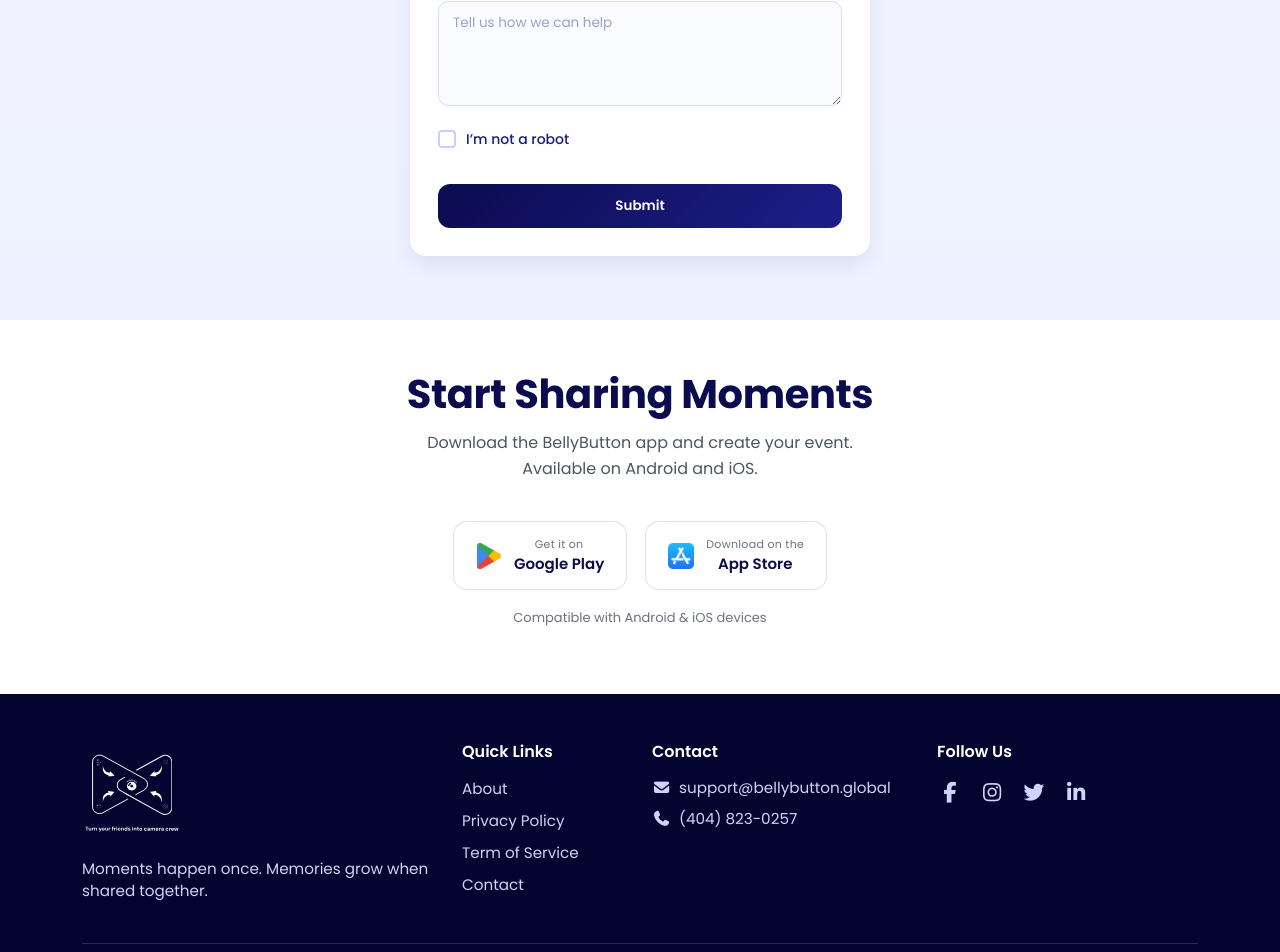
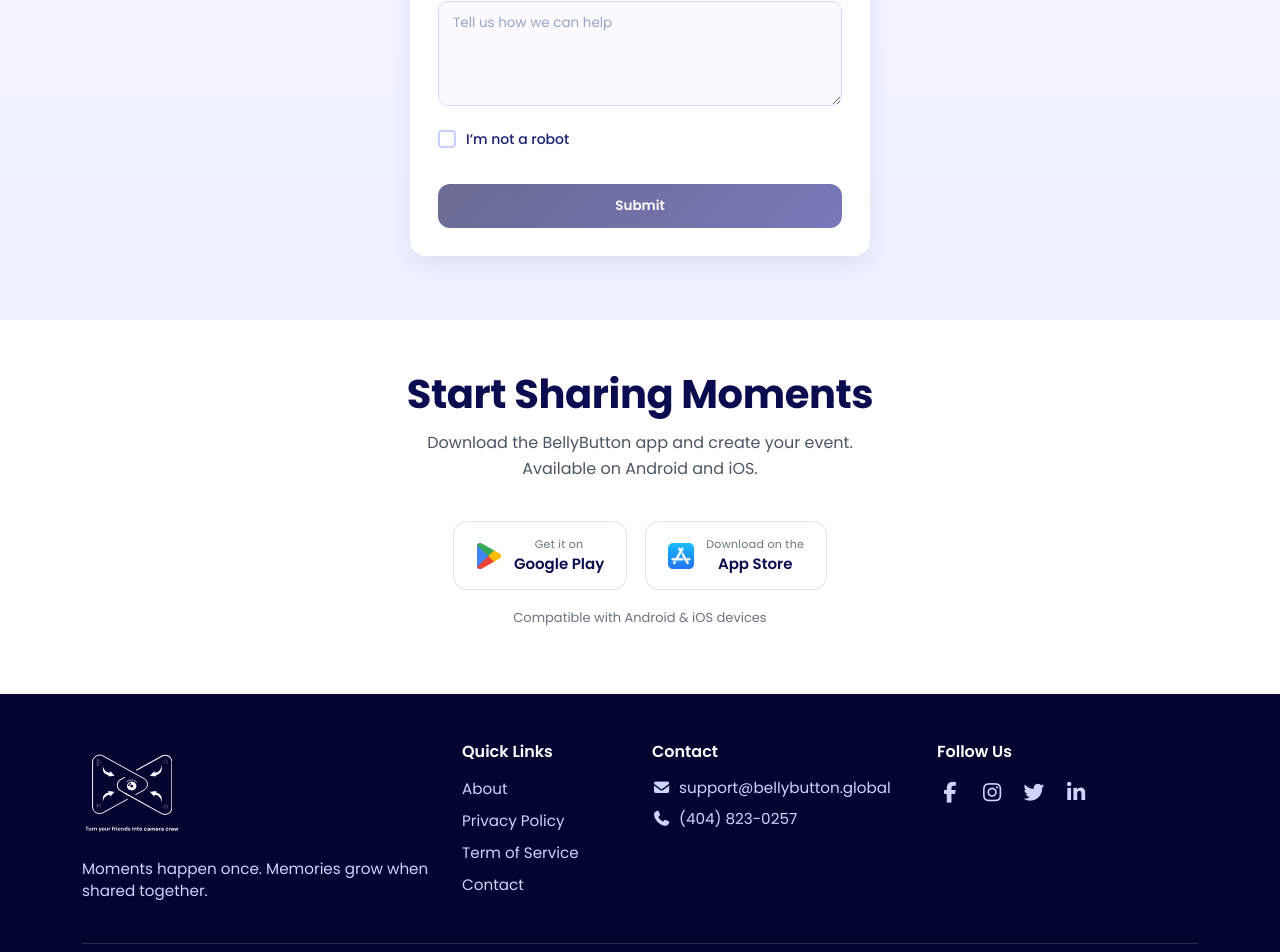
Before and after one commit to Sartaccel/Devbellybuttonstatic, a React (Create React App) app in the folder belly_static/: page / in a window 1280 px wide. Shown: the part 4975-5927 px from the top of the page. Built offline with nearby package versions, Linux system fonts and the light colour scheme.

Commit message:
new commit
new commit

```diff
--- a/belly_static/src/Components/Contact/Contact.css
+++ b/belly_static/src/Components/Contact/Contact.css
@@ -265,3 +265,8 @@
   color: #1a1f71;
   font-weight: 500;
 }
+
+.contact-btn:disabled {
+  cursor: not-allowed;
+  opacity: 0.6;
+}
--- a/belly_static/src/Components/Contact/Contact.jsx
+++ b/belly_static/src/Components/Contact/Contact.jsx
@@ -5,7 +5,7 @@
 
 function Contact() {
 
-  // ✅ 1️⃣ Anti-spam states (TOP)
+  // 🔐 Anti-spam
   const [human, setHuman] = useState(false);
   const [honeypot, setHoneypot] = useState("");
 
@@ -65,12 +65,10 @@
       return;
     }
 
-    // 🫙 4️⃣ Honeypot check (silent block)
-    if (honeypot) {
-      return;
-    }
+    // 🫙 Honeypot silent block
+    if (honeypot) return;
 
-    // ☑️ Checkbox check
+    // ☑️ Human check (extra safety)
     if (!human) {
       setAlert({
         show: true,
@@ -98,7 +96,7 @@
           phone: form.phone,
           message: form.message,
 
-          botcheck: "" // 🛡️ optional extra safety
+          botcheck: ""
         })
       });
 
@@ -153,7 +151,7 @@
 
       <form className="contact-form" onSubmit={handleSubmit}>
 
-        {/* 🫙 2️⃣ Honeypot field (TOP, hidden) */}
+        {/* 🫙 Honeypot */}
         <input
           type="text"
           name="company"
@@ -214,8 +212,7 @@
           {errors.message && <p className="error-text">{errors.message}</p>}
         </div>
 
-        {/* ☑️ 3️⃣ Human checkbox */}
-        {/* Human verification */}
+        {/* ☑️ Human checkbox */}
         <div className="human-check">
           <label className="custom-checkbox">
             <input
@@ -228,8 +225,12 @@
           </label>
         </div>
 
-
-        <button type="submit" className="contact-btn" disabled={loading}>
+        {/* 🚫 Submit Button */}
+        <button
+          type="submit"
+          className="contact-btn"
+          disabled={loading || !human}
+        >
           {loading ? "Sending..." : "Submit"}
         </button>
 
--- a/belly_static/src/Components/Home/Home.css
+++ b/belly_static/src/Components/Home/Home.css
@@ -180,8 +180,9 @@
   }
 
   .hero-actions .hero-btn {
+    border-radius: 30px;
     max-width: 220px;
-    animation: heroBlink 3s ease-in-out infinite;
+    animation: heroBlink 2.5s ease-in-out infinite;
   }
 }
 
@@ -193,7 +194,7 @@
   .hero-actions .hero-btn {
     max-width: 60%;
     padding: 14px 28px;
-    animation: heroBlink 2.8s ease-in-out infinite;
+    animation: heroBlink 2.5s ease-in-out infinite;
   }
 }
 
@@ -224,22 +225,35 @@
 @keyframes heroBlink {
   0% {
     box-shadow:
-      rgba(20, 20, 122, 0.35) 0px 6px 20px 0px,
-      rgba(99, 102, 241, 0.12) 0px 0px 0px 4px;
+      /* inner glow */
+      rgba(99, 102, 241, 0.35) 0px 0px 0px 2px,
+      /* mid glow */
+      rgba(20, 20, 122, 0.35) 0px 8px 26px 0px,
+      /* outer glow */
+      rgba(99, 102, 241, 0.12) 0px 0px 0px 6px;
   }
 
   50% {
     box-shadow:
-      rgba(20, 20, 122, 0.55) 0px 10px 32px 0px,
-      rgba(99, 102, 241, 0.22) 0px 0px 0px 7px;
+      /* inner glow */
+      rgba(99, 102, 241, 0.55) 0px 0px 0px 4px,
+      /* mid glow */
+      rgba(20, 20, 122, 0.55) 0px 12px 36px 0px,
+      /* outer glow */
+      rgba(99, 102, 241, 0.22) 0px 0px 0px 10px;
   }
 
   100% {
     box-shadow:
-      rgba(20, 20, 122, 0.35) 0px 6px 20px 0px,
-      rgba(99, 102, 241, 0.12) 0px 0px 0px 4px;
+      /* inner glow */
+      rgba(99, 102, 241, 0.35) 0px 0px 0px 2px,
+      /* mid glow */
+      rgba(20, 20, 122, 0.35) 0px 8px 26px 0px,
+      /* outer glow */
+      rgba(99, 102, 241, 0.12) 0px 0px 0px 6px;
   }
 }
+
 
 
 
```
Lines whose indentation alone changed are shown as unchanged.
